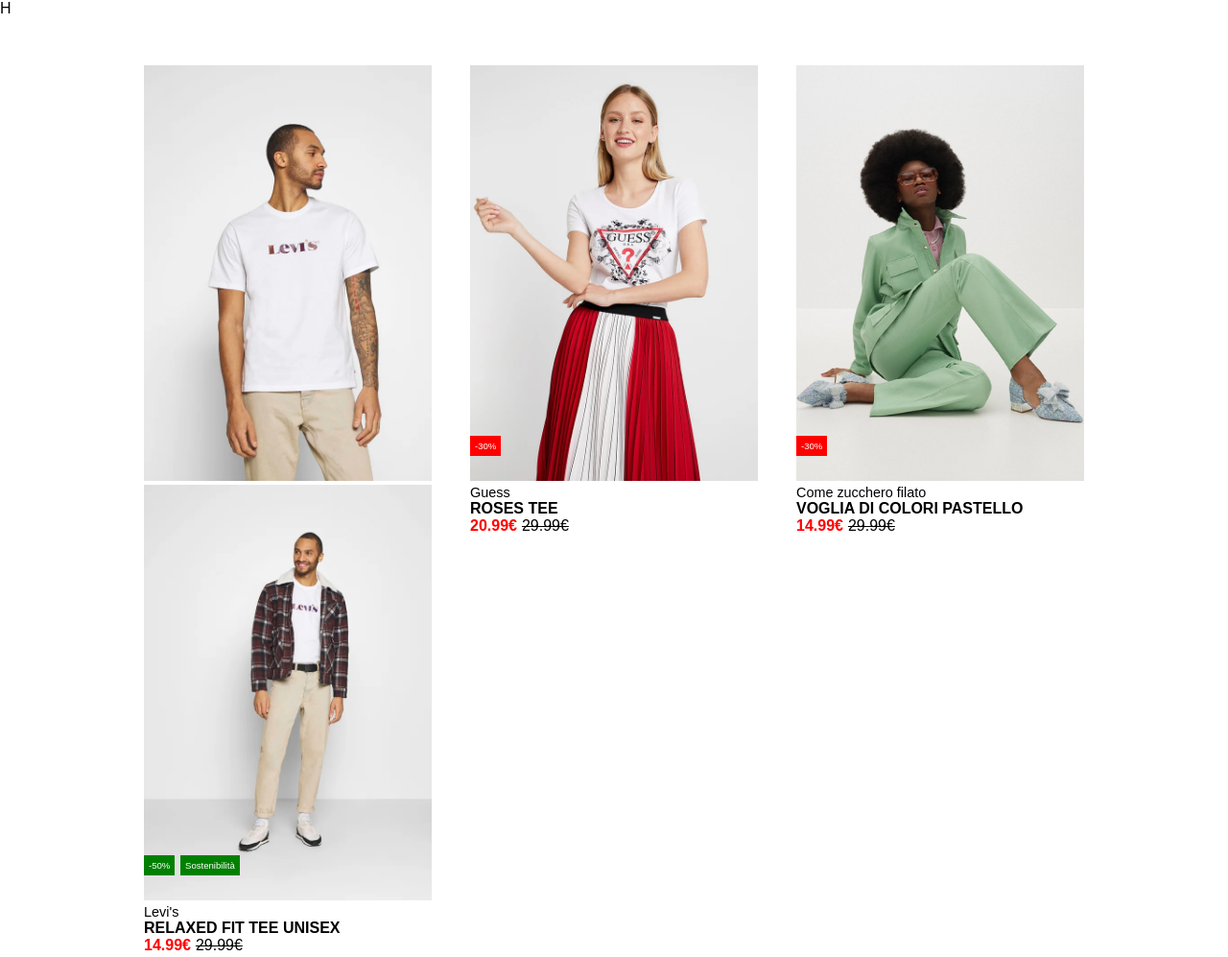
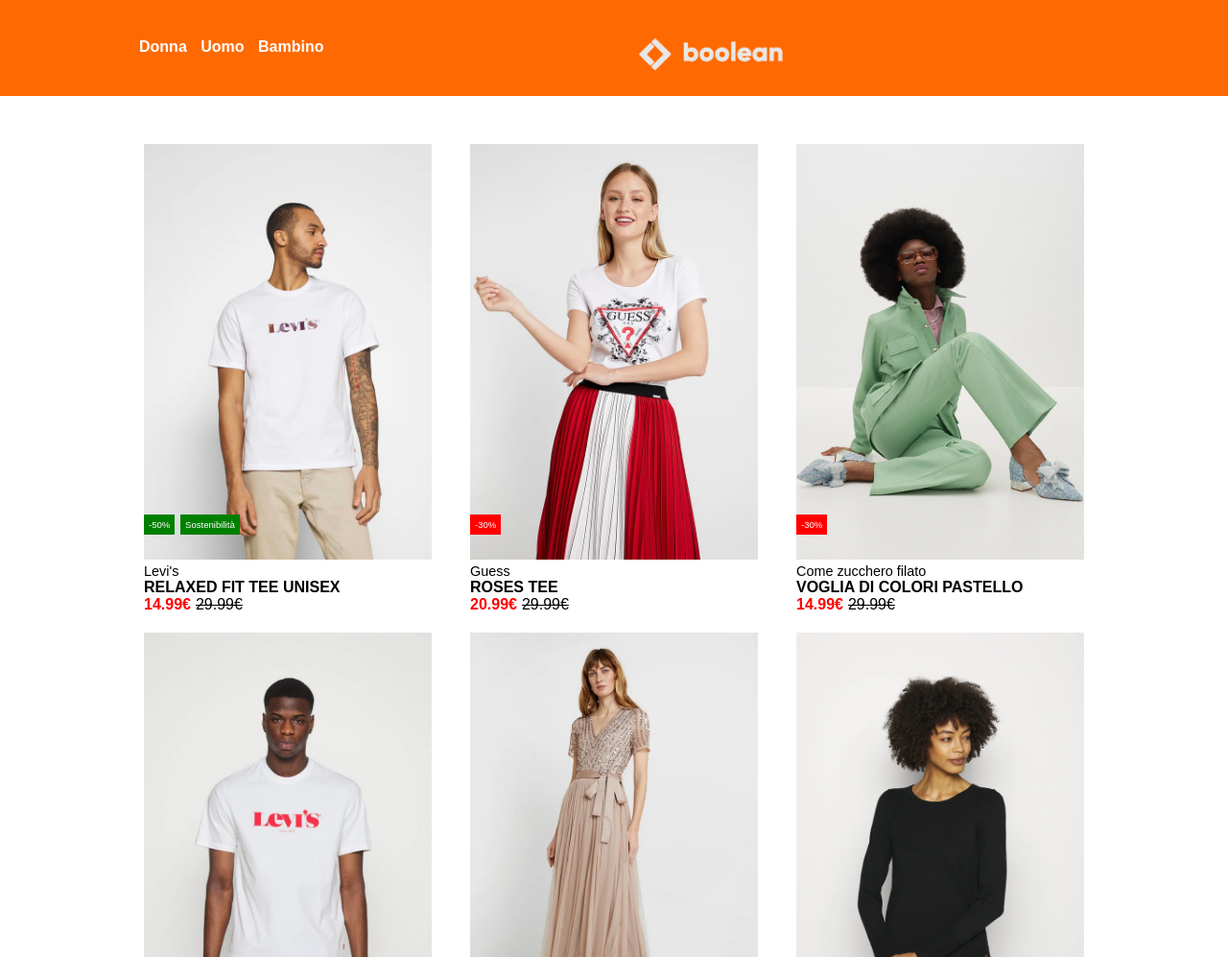
Before and after one commit to dario-bennardino/html-css-boolando, a plain HTML site: page index.html in a window 1280 px wide. Shown: the top 997 px of the page at 96% size. Drawn offline with Linux system fonts and the light colour scheme.

```diff
--- a/index.html
+++ b/index.html
@@ -7,13 +7,28 @@
     <link rel="stylesheet" href="style.css">
 </head>
 <body>
-    <header>H</header>
+    <header>
+        <div class="container-homepage">
+            <div class="topbar">
+                <div class="genere">
+                    <a href="">Donna</a>
+                    <a href="">Uomo</a>
+                    <a href="">Bambino</a>
+                </div>
+                <div class="logo">
+                    <img src="img/boolean-logo.png"alt="">
+                </div>
+                <div class="social"></div>
+            </div>
+
+        </div>
+    </header>
     <main>
         <div class="container">
             <div class="product">
                 <div class="top-product">
                     <img src="img/1.webp" alt="">
-                    <img class="img-galley" src="img/1b.webp" alt="">
+                    <!-- <img class="img-galley" src="img/1b.webp" alt=""> -->
                     <div class="discount md">-50%</div>
                     <div class="sostenibilità">Sostenibilità</div>
                     <div class="preferiti">&hearts;</div>
--- a/style.css
+++ b/style.css
@@ -6,6 +6,54 @@
 
 body{
     font-family: Arial, Helvetica, sans-serif;
+}
+
+header{
+    background-color: #FF6902;
+    height: 100px;
+    display: flex;
+    justify-content: center;
+    justify-content: space-between;
+}
+
+footer{
+    background-color: black;
+    height: 100px;
+}
+
+.container-homepage{
+    width: 80%;
+    max-width: 1000px;
+    margin: 40px auto;
+    align-items: center;
+}
+
+.genere{
+
+}
+
+.topbar{
+    display: flex;
+    justify-content: center;
+    justify-content: space-between;
+}
+
+.genere > a{
+    color: white;
+    text-decoration: none;
+    font-weight: bold;
+    padding: 5px;
+
+}
+
+.logo{
+
+}
+
+.logo > img{
+    width: 150px;
+
+
 }
 
 .container{
@@ -49,9 +97,6 @@ body{
 
 .img-gallery{
     display: none;
-    position: absolute;
-    left: 0;
-    top: 0;
 }
 
 .top-product .discount{
@@ -60,8 +105,6 @@ body{
     bottom: 30px;
     padding: 5px;
     font-size: 0.6rem;
-
-
 }
 
 .sm{
```
Also changed, not shown: 1 other file.
